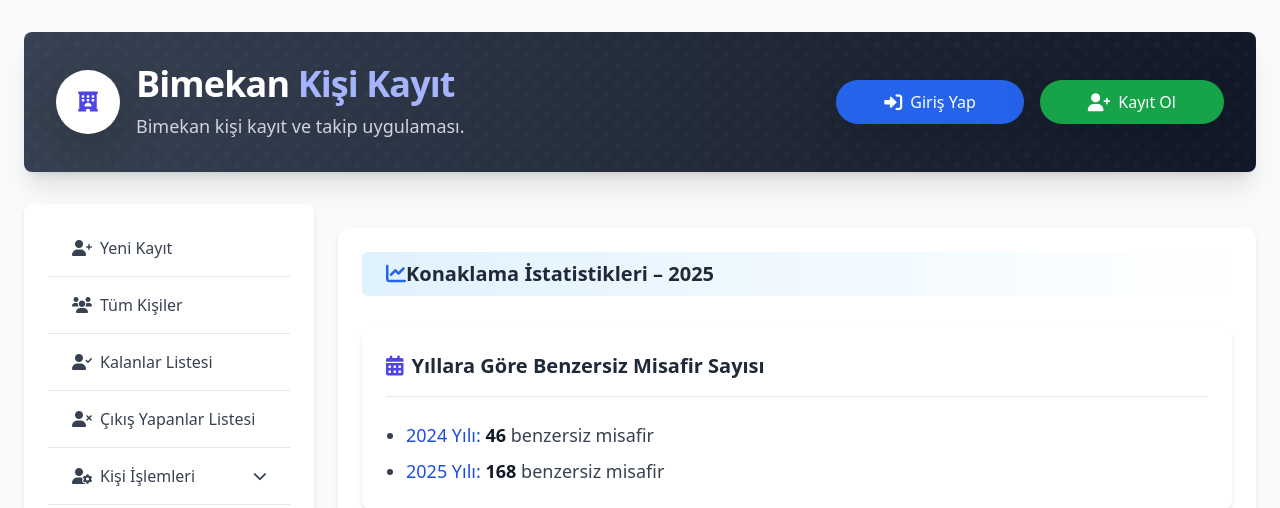
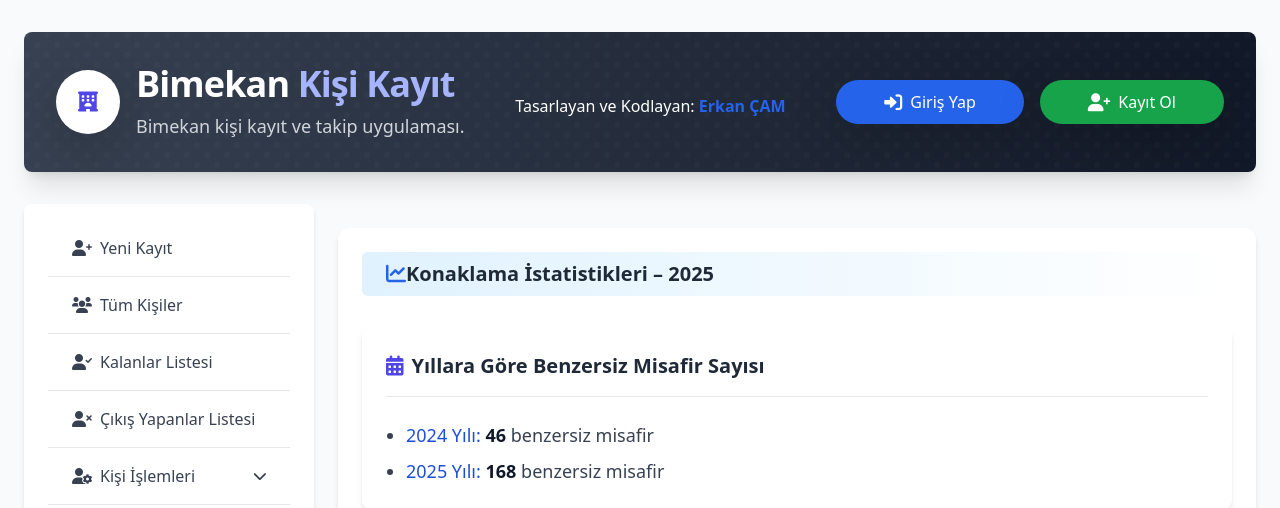
Before and after one commit to erkancam07/BimekanWebProjem, a Django app: page /aylik-analiz/ in a window 1280 px wide. Shown: the top 508 px of the page. Run offline with Django 5.2, Linux system fonts and the light colour scheme; data comes from the database, SQL or seed files in the repository; some libraries are stand-ins or nearby versions.

Commit message:
Banner'a İsmim Eklendi

```diff
--- a/templates/bimekan/base.html
+++ b/templates/bimekan/base.html
@@ -36,11 +36,16 @@
             <div>
                 <h1 class="text-4xl font-extrabold tracking-tight">Bimekan <span class="text-indigo-300">Kişi Kayıt</span></h1>
                 <p class="mt-2 text-lg text-gray-300">Bimekan kişi kayıt ve takip uygulaması.</p>
+
             </div>
         </div>
-
+            <div>
+                <p class="mt-2">Tasarlayan ve Kodlayan: <span class="font-semibold text-blue-600">Erkan ÇAM</span></p>
+            </div>
         {# Kullanıcı Bilgisi ve Aksiyonları #}
         <div class="flex items-center space-x-4">
+
+
             {% if user.is_authenticated %}
                 <div class="text-white text-lg flex items-center bg-gray-700 px-4 py-2 rounded-full shadow-inner">
                     <i class="fas fa-user-circle mr-2 text-indigo-300"></i> Hoş Geldin, <strong class="ml-1">{{ user.username }}</strong>
```
